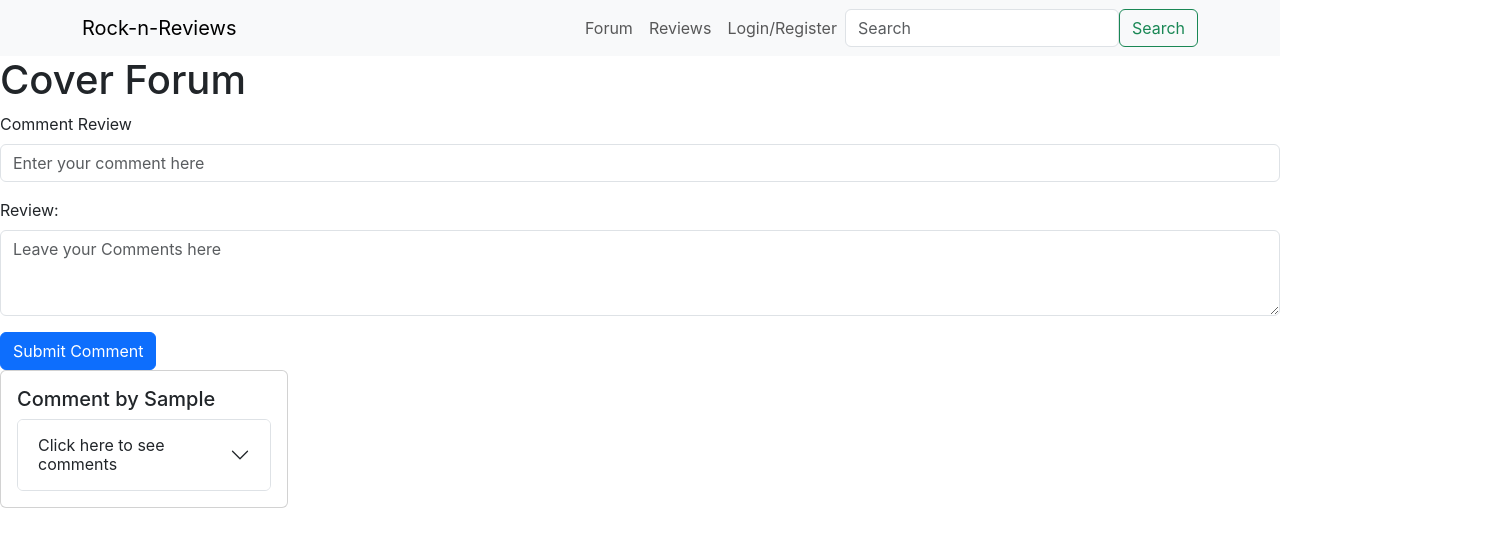
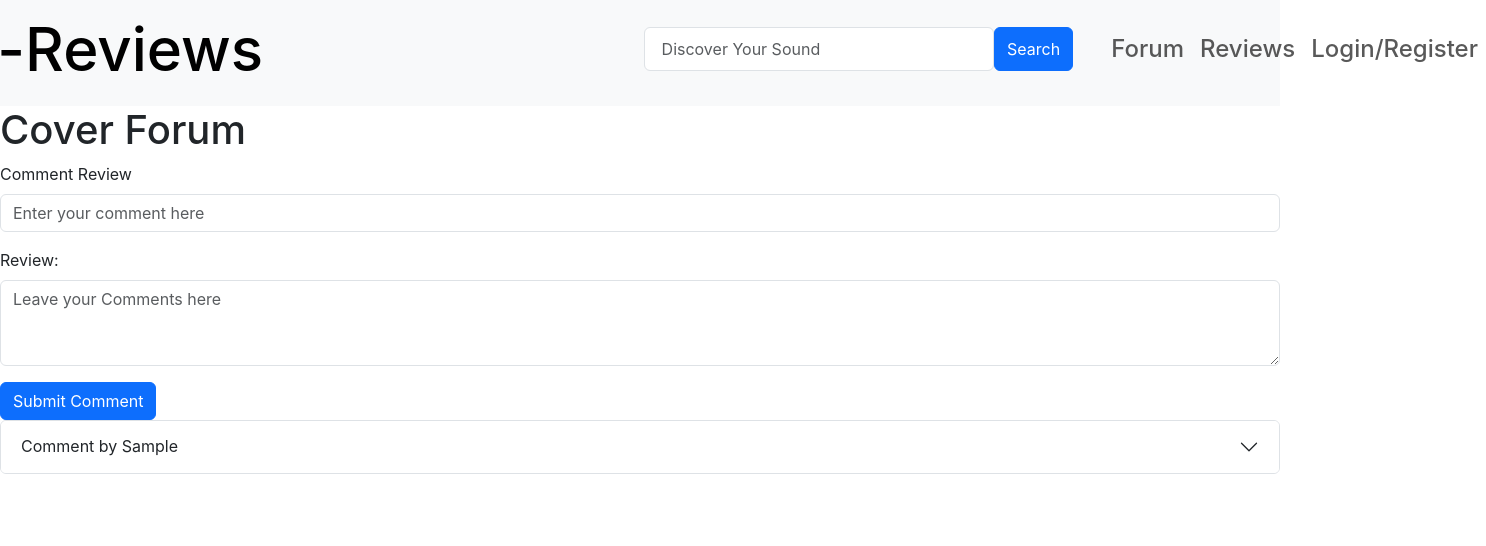
Before and after one commit to NeNeZoRr/rock-n-reviews, a React (Create React App) app: page /forum in a window 1280 px wide. Both pictures are taken after typing "Sample", "Sample" into the empty fields and a click on the button "Submit Comment". Shown: the top 546 px of the page, 1486 px wide, since content can reach past the window. Built offline with nearby package versions, Linux system fonts and the light colour scheme.

Commit message:
homepage

```diff
--- a/src/Components/Forum/Forum.js
+++ b/src/Components/Forum/Forum.js
@@ -1,38 +1,33 @@
-import React, { useState } from 'react';
-import CommentForm from './CommentForm';
-import Accordion from 'react-bootstrap/Accordion';
-import Card from 'react-bootstrap/Card';
-import Button from 'react-bootstrap/Button';
+import React, { useState } from 'react'
+import CommentForm from './CommentForm'
+import Accordion from 'react-bootstrap/Accordion'
+import Card from 'react-bootstrap/Card'
+import Button from 'react-bootstrap/Button'
 
 const CoverForum = () => {
-    const [comments, setComments] = useState([]);
+    const [comments, setComments] = useState([])
 
     const handleCommentSubmit = (newComment) => {
-        setComments((prevComments) => [...prevComments, newComment]);
-    };
+        setComments((prevComments) => [...prevComments, newComment])
+    }
 
     return (
         <div>
             <h1>Cover Forum</h1>
             <CommentForm onCommentSubmit={handleCommentSubmit} />
+            <Accordion>
                 {comments.map((comment, index) => (
-                <Card key={index} style={{ width: '18rem' }}>
-                    <Card.Body>
-                        <Card.Title>{`Comment by ${comment.author}`}</Card.Title>
-                        <Accordion>
-                            <Accordion.Item eventKey={`accordion-${index}`}>
-                                <Accordion.Header>Click here to see comments</Accordion.Header>
+                    <Accordion.Item key={index} eventKey={`accordion-${index}`}>
+                        <Accordion.Header>{`Comment by ${comment.author}`}</Accordion.Header>
                         <Accordion.Body>
                             <Card.Text>{comment.text}</Card.Text>
                             <Button variant="primary">Go</Button>
                         </Accordion.Body>
                     </Accordion.Item>
+                ))}
             </Accordion>
-                    </Card.Body>
-                </Card>
-            ))}
         </div>
-    );
-};
+    )
+}
 
-export default CoverForum;
+export default CoverForum
--- a/src/Components/Home.js
+++ b/src/Components/Home.js
@@ -1,5 +1,5 @@
 import React, { useState, useEffect } from 'react'
-import { Carousel, Card, Row, Col, Navbar, Form, FormControl, Button } from 'react-bootstrap'
+import { Carousel, Card, Row, Col } from 'react-bootstrap'
 import 'bootstrap/dist/css/bootstrap.min.css'
 
 async function fetchAlbumsAndSongs() {
@@ -9,12 +9,12 @@ async function fetchAlbumsAndSongs() {
 
     const [albumsResponse, songsResponse] = await Promise.all([
       fetch(albumsApiUrl),
-      fetch(songsApiUrl),
+      fetch(songsApiUrl)
     ])
 
     const [albumsData, songsData] = await Promise.all([
       albumsResponse.json(),
-      songsResponse.json(),
+      songsResponse.json()
     ])
 
     return { albums: albumsData.results, songs: songsData.results }
@@ -41,8 +41,6 @@ async function search(query, entity, limit) {
 function Home() {
   const [albums, setAlbums] = useState([])
   const [songs, setSongs] = useState([])
-  const [searchQuery, setSearchQuery] = useState('')
-
   useEffect(() => {
     const fetchData = async () => {
       const { albums: fetchedAlbums, songs: fetchedSongs } = await fetchAlbumsAndSongs()
@@ -57,7 +55,7 @@ function Home() {
     <Row className="justify-content-md-center mt-3">
       {data.map((item) => (
         <Col key={item.trackId} md={3}>
-          <Card style={{ width: '15rem' }}>
+          <Card style={{ width: '18rem', marginLeft: '90px' }}>
             <Card.Img
               variant="top"
               src={item.artworkUrl100}
@@ -78,22 +76,6 @@ function Home() {
 
   return (
     <div>
-      <Navbar bg="light" expand="lg" className="justify-content-center">
-        <Navbar.Brand href="/">Rock-n-Reviews</Navbar.Brand>
-        <Form inline>
-          <FormControl
-            type="text"
-            placeholder="Search"
-            className="mr-sm-2"
-            value={searchQuery}
-            onChange={(e) => setSearchQuery(e.target.value)}
-          />
-          <Button variant="outline-primary" onClick={handleSearch}>
-            Search
-          </Button>
-        </Form>
-      </Navbar>
-
       <section className="carousel-section">
         <Carousel>
           {albums.map((album, index) => (
@@ -122,7 +104,7 @@ function Home() {
                 className="d-block w-100"
                 src={song.artworkUrl100}
                 alt={song.trackName}
-                style={{ height: '200px', objectFit: 'cover' }}
+                style={{ height: '300px', objectFit: 'cover' }}
               />
               <Carousel.Caption>
                 <h3>{song.trackName}</h3>
--- a/src/Components/Search/Navigation.js
+++ b/src/Components/Search/Navigation.js
@@ -5,21 +5,33 @@ function Navigation() {
   return (
     <Navbar className="bg-body-tertiary">
       <Container>
-        <Navbar.Brand href="/">Rock-n-Reviews</Navbar.Brand>
-        <Nav className="ms-auto" navbarScroll>
-          <Nav.Link href="/forum">Forum</Nav.Link>
-          <Nav.Link href="/reviews">Reviews</Nav.Link>
-          <Nav.Link href="/logreg">Login/Register</Nav.Link>
-        </Nav>
-        <Form className="d-flex justify-content-end">
-          <FormControl
-            type="text"
-            placeholder="Search"
-            className="mr-2"
-            aria-label="Search"
-          />
-          <Button variant="outline-success">Search</Button>
-        </Form>
+        <h1>
+          <div style={{ display: 'flex', alignItems: 'center', marginLeft: '-18rem' }}>
+            <Navbar.Brand style={{ fontSize: '1.5em' }} href="/">
+              Rock-n-Reviews
+            </Navbar.Brand>
+          </div>
+        </h1>
+        <div style={{ display: 'flex', alignItems: 'center', marginRight: '-18rem' }}>
+          <h4>
+            <Nav className="ms-auto" navbarScroll>
+              <Form className="d-flex justify-content-start">
+                <FormControl
+                  type="text"
+                  placeholder=" Discover Your Sound "
+                  className="mr-2"
+                  aria-label="Search"
+                  style={{ width: '350px' }}
+                />
+                <Button variant="primary">Search</Button>
+              </Form>
+              <div style={{ width: '30px' }}></div>
+              <Nav.Link href="/forum">Forum</Nav.Link>
+              <Nav.Link href="/reviews">Reviews</Nav.Link>
+              <Nav.Link href="/logreg">Login/Register</Nav.Link>
+            </Nav>
+          </h4>
+        </div>
       </Container>
     </Navbar>
   )
```
Lines whose indentation alone changed are shown as unchanged.
